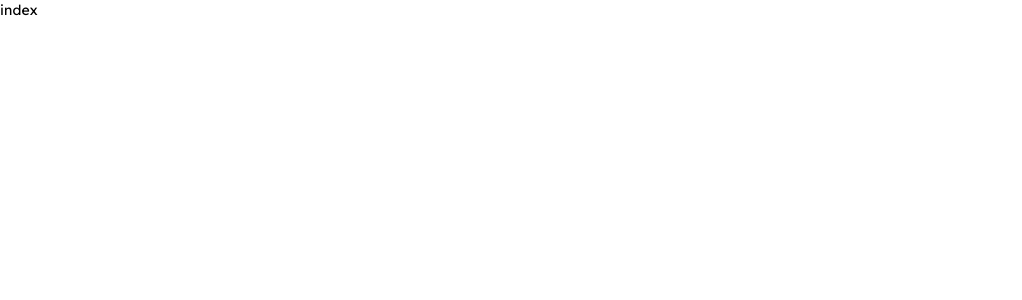
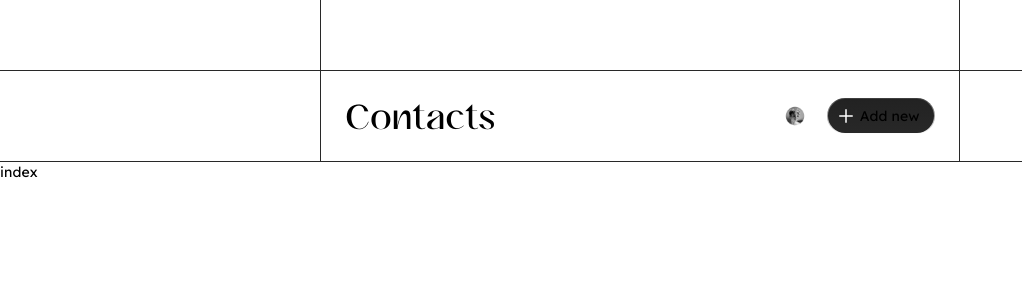
Before and after one commit to hornyakr/contact_list_app, a Next.js app: page / in a window 1280 px wide. Shown: the top 300 px of the page, without its empty margins (0-1022 px from the left). Built offline with nearby package versions, Linux system fonts and the light colour scheme.

Commit message:
Creating layout

```diff
--- a/components/Layout.js
+++ b/components/Layout.js
@@ -1,8 +1,13 @@
 import Head from "next/head";
+import LeftHeader from "./header/LeftHeader";
+import MiddleHeader from "./header/MiddleHeader";
+import RightHeader from "./header/RightHeader";
+import ModalRoot from "../modules/modals/components/ModalRoot";
+import ModalService from "../modules/modals/services/ModalService";
 
 const Layout = ({ children }) => {
   return (
-    <div>
+    <div className="flex flex-col min-w-full min-h-screen">
       <Head>
         <title>Contact List</title>
         <meta
@@ -12,9 +17,21 @@ const Layout = ({ children }) => {
         <link rel="icon" href="/favicon.ico" />
       </Head>
 
-      <header></header>
+      <header className="w-full grid grid-cols-12">
+        <div className="col-span-2 sm:col-span-3">
+          <LeftHeader />
+        </div>
+        <div className="col-span-10 sm:col-span-6">
+          <MiddleHeader />
+        </div>
+        <div className="hidden sm:block sm:col-span-3">
+          <RightHeader />
+        </div>
+      </header>
 
-      <main>{children}</main>
+      <main className="w-full grow flex">{children}</main>
+
+      <ModalRoot />
     </div>
   );
 };
--- /dev/null
+++ b/components/header/LeftHeader.js
@@ -0,0 +1,19 @@
+import Left from "../icons/Left";
+import Sun from "../icons/Sun";
+
+const LeftHeader = () => {
+  return (
+    <nav className="border border-solid border-grey-60 border-t-0 border-l-0 border-r-0 pt-8 sm:pt-20 h-full">
+      <div className="flex justify-center sm:justify-end border border-solid border-grey-60 border-l-0 border-b-0 border-r-0 h-full">
+        <button className="flex flex-col mx-1 my-6 py-2 gap-2 justify-between items-center sm:justify-center sm:m-6 sm:p-0">
+          <Left />
+          <div className="sm:hidden">
+            <Sun />
+          </div>
+        </button>
+      </div>
+    </nav>
+  );
+};
+
+export default LeftHeader;
--- /dev/null
+++ b/components/header/MiddleHeader.js
@@ -0,0 +1,49 @@
+import Image from "next/image";
+import Settings from "../icons/Settings";
+import Add from "../icons/Add";
+import profilePic from "../../public/img/profile_pic.png";
+import ButtonSpecial from "../buttons/ButtonSpecial";
+import { useModalContext } from "../hooks/modalContext";
+
+const MiddleHeader = () => {
+  const [modal, setModal] = useModalContext();
+
+  return (
+    <div className="border border-solid border-grey-60 border-t-0 pt-8 sm:pt-20 h-full">
+      <div className="flex flex-wrap gap-1 justify-center sm:justify-between border border-solid border-grey-60 border-l-0 border-b-0 border-r-0 h-full items-center px-3 py-6">
+        <h1 className="px-4">Contacts</h1>
+        <div className="flex items-center gap-6 px-4">
+          <button>
+            <Settings />
+          </button>
+          <button className="flex items-center">
+            <Image
+              src={profilePic}
+              alt="profile picture"
+              width={22}
+              height={22}
+            />
+          </button>
+          <div
+            onClick={() =>
+              setModal({
+                isAdding: true,
+                isOpen: true,
+                user: {
+                  name: null,
+                  phone: null,
+                  email: null,
+                  img: null,
+                },
+              })
+            }
+          >
+            <ButtonSpecial text={"Add new"} icon={<Add />} />
+          </div>
+        </div>
+      </div>
+    </div>
+  );
+};
+
+export default MiddleHeader;
--- /dev/null
+++ b/components/header/RightHeader.js
@@ -0,0 +1,15 @@
+import Sun from "../icons/Sun";
+
+const RightHeader = () => {
+  return (
+    <div className="border border-solid border-grey-60 border-t-0 border-r-0 border-l-0  pt-20 h-full">
+      <div className="flex justify-start border border-solid border-grey-60 border-l-0 border-b-0 border-r-0 h-full">
+        <button className="m-6">
+          <Sun />
+        </button>
+      </div>
+    </div>
+  );
+};
+
+export default RightHeader;
--- a/pages/_app.js
+++ b/pages/_app.js
@@ -1,12 +1,15 @@
 import { UsersProvider } from "../components/hooks/usersContext";
 import { ModalProvider } from "../components/hooks/modalContext";
+import Layout from "../components/Layout";
 import "../styles/globals.css";
 
 function MyApp({ Component, pageProps }) {
   return (
       <UsersProvider>
         <ModalProvider>
+          <Layout>
             <Component {...pageProps} />
+          </Layout>
         </ModalProvider>
       </UsersProvider>
   );
```
